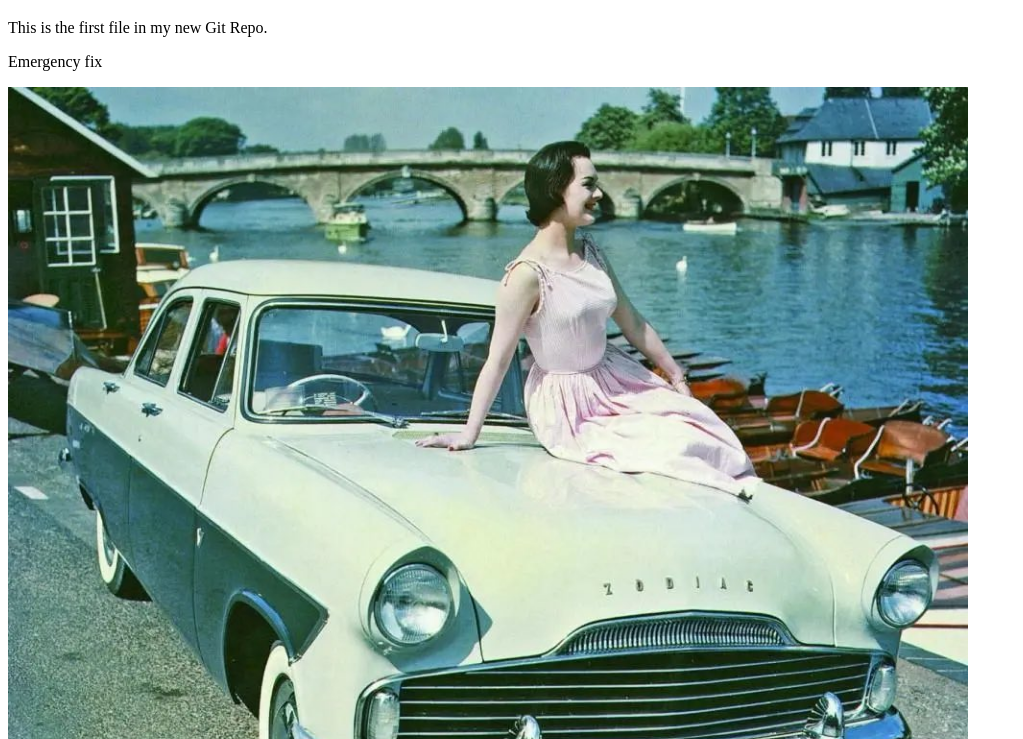
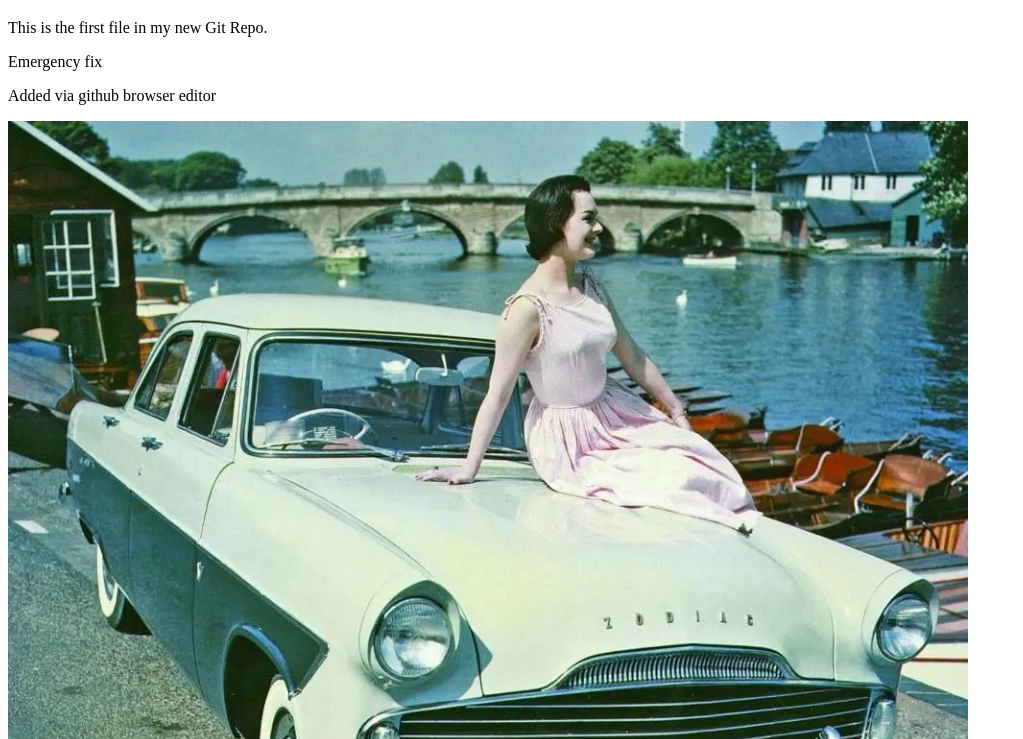
Before and after one commit to GoldFiveFold/hello-world, a plain HTML site: page index.html in a window 1280 px wide. Shown: the part 61-800 px from the top of the page, without its empty margins (0-1023 px from the left). Drawn offline with Linux system fonts and the light colour scheme.

Commit message:
Update in github browser editor  index.html

```diff
--- a/index.html
+++ b/index.html
@@ -8,7 +8,7 @@
 <h1>Hello world!</h1>
 <p>This is the first file in my new Git Repo.</p>
 <p>Emergency fix</p>
-
+<p>Added via github browser editor</p>
 <div><img src="Zodiac1950.jpeg" alt="Zodiac"
 style="width:100%;max-width:960px"></div>
 </body>
```
